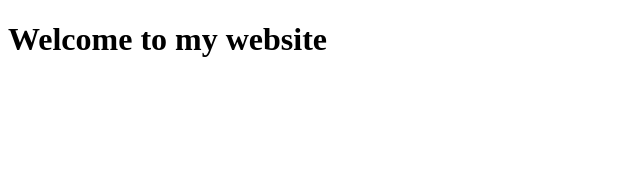
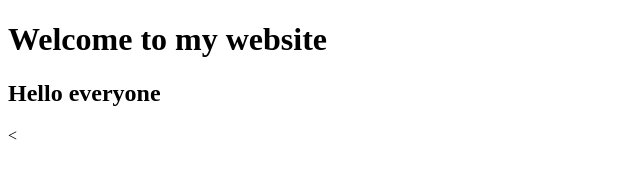
Before and after one commit to rahulmahato11/My-first-web, a plain HTML site: page index.html in a window 1280 px wide. Shown: the whole page, without its empty margins (0-640 px from the left). Drawn offline with Linux system fonts and the light colour scheme.

Commit message:
Update index.html , added style.css

```diff
--- a/index.html
+++ b/index.html
@@ -1,9 +1,15 @@
+
 <!Doctype html>
 <html>
   <head>
     <title> My first website</title>
-  </head>
+
+ </head>
   <body>
     <h1> Welcome to my website </h1>
-  </body>
+    <h2> Hello everyone</h2>
+
+<  </body>
+
+
 </html>
--- /dev/null
+++ b/style.css
@@ -0,0 +1,3 @@
+body {
+background-color : lightblue;
+}
```
